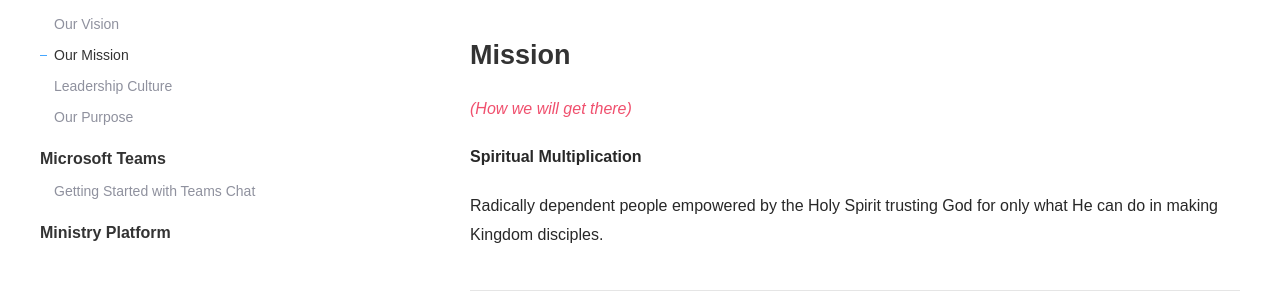
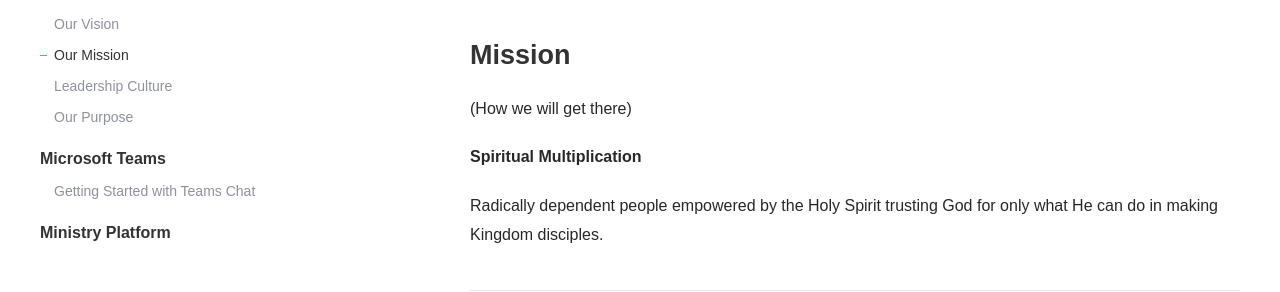
Before and after one commit to josephwper/perimeterkb, a Jekyll site: the page built from _docs/mission.md, in a window 1280 px wide. Shown: the part 229-521 px from the top of the page. Built offline with Jekyll 4.4.1, drawn with Linux system fonts in a browser that asks for light colours; some web fonts are replaced.

```diff
--- a/_docs/mission.md
+++ b/_docs/mission.md
@@ -7,7 +7,7 @@ author: joseph
 
 
 ## Mission
-_(How we will get there)_
+(How we will get there)
 
 **Spiritual Multiplication**
 
```
